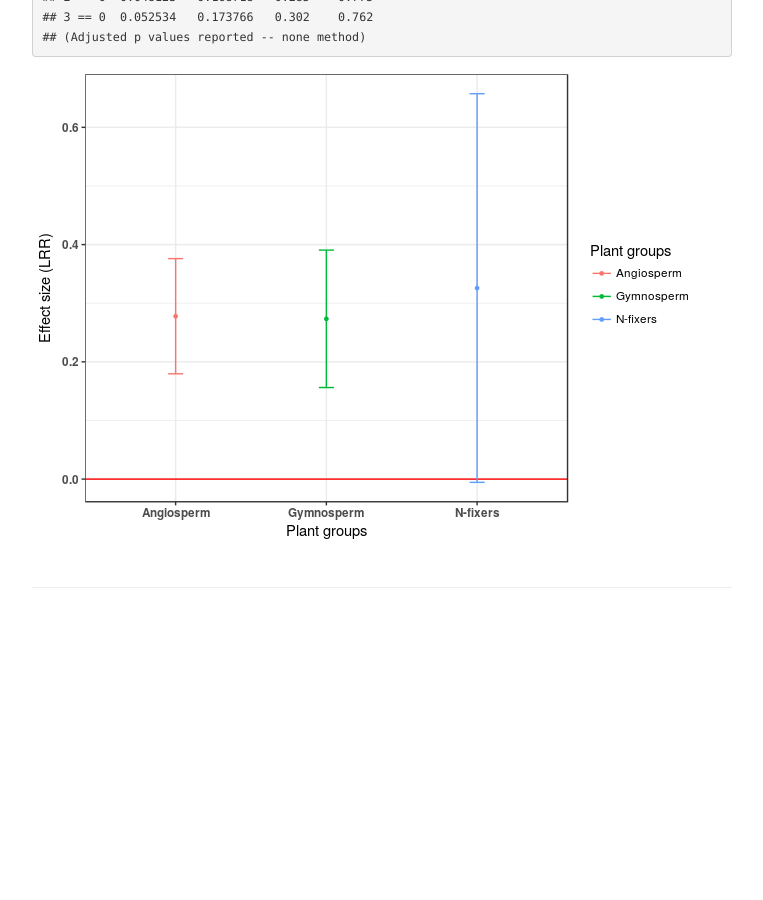
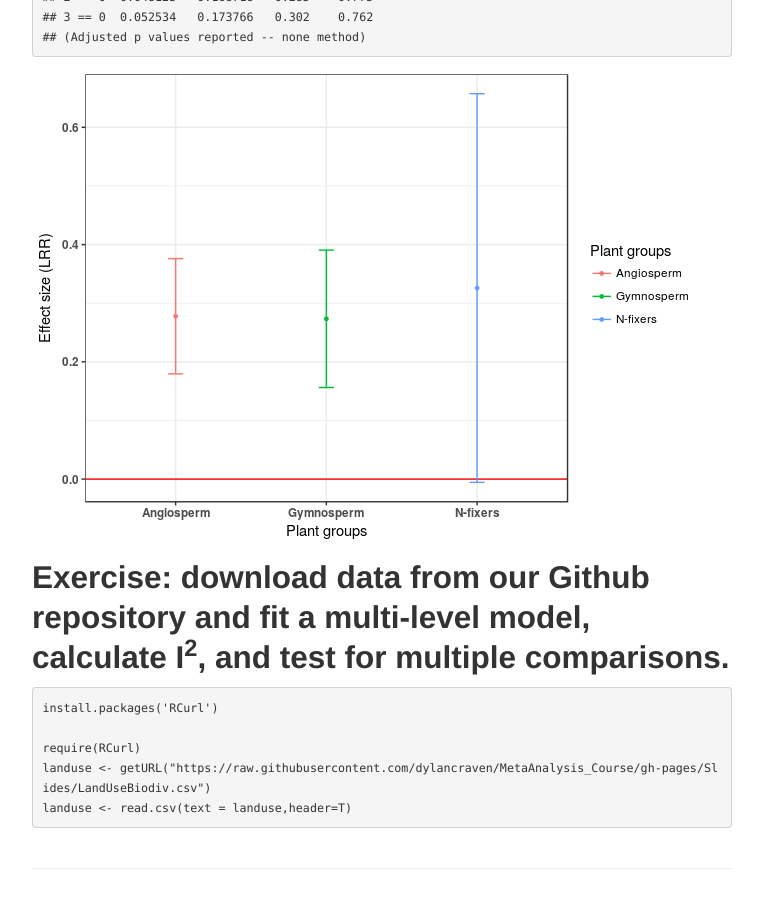
Before and after one commit to dylancraven/MetaAnalysis_Course, a Jekyll site: the page built from pages/Day2.md, in a window 1280 px wide and 900 px high, scrolled down 6560 px. Shown: the whole window, without its empty margins (258-1021 px from the left). Built offline with Jekyll 4.4.1, drawn with Linux system fonts in a browser that asks for light colours; our own code applies the rules of GitHub Pages for plain Markdown files; before the commit the page ends 7179 px from its top, so only the background shows below that.

Commit message:
Include code for downloading .csv from github

```diff
--- a/pages/Day2.md
+++ b/pages/Day2.md
@@ -303,3 +303,12 @@ summary(glht(bigg_int, linfct=rbind(c(-1,1,0), c(-1,0,1), c(0,-1,1))), test=adju
     ## (Adjusted p values reported -- none method)
 
 ![](Day2_files/figure-markdown_github-ascii_identifiers/compz-1.png)
+
+Exercise: download data from our Github repository and fit a multi-level model, calculate I<sup>2</sup>, and test for multiple comparisons.
+-------------------------------------------------------------------------------------------------------------------------------------------
+
+    install.packages('RCurl')
+
+    require(RCurl)
+    landuse <- getURL("https://raw.githubusercontent.com/dylancraven/MetaAnalysis_Course/gh-pages/Slides/LandUseBiodiv.csv")
+    landuse <- read.csv(text = landuse,header=T)
```
